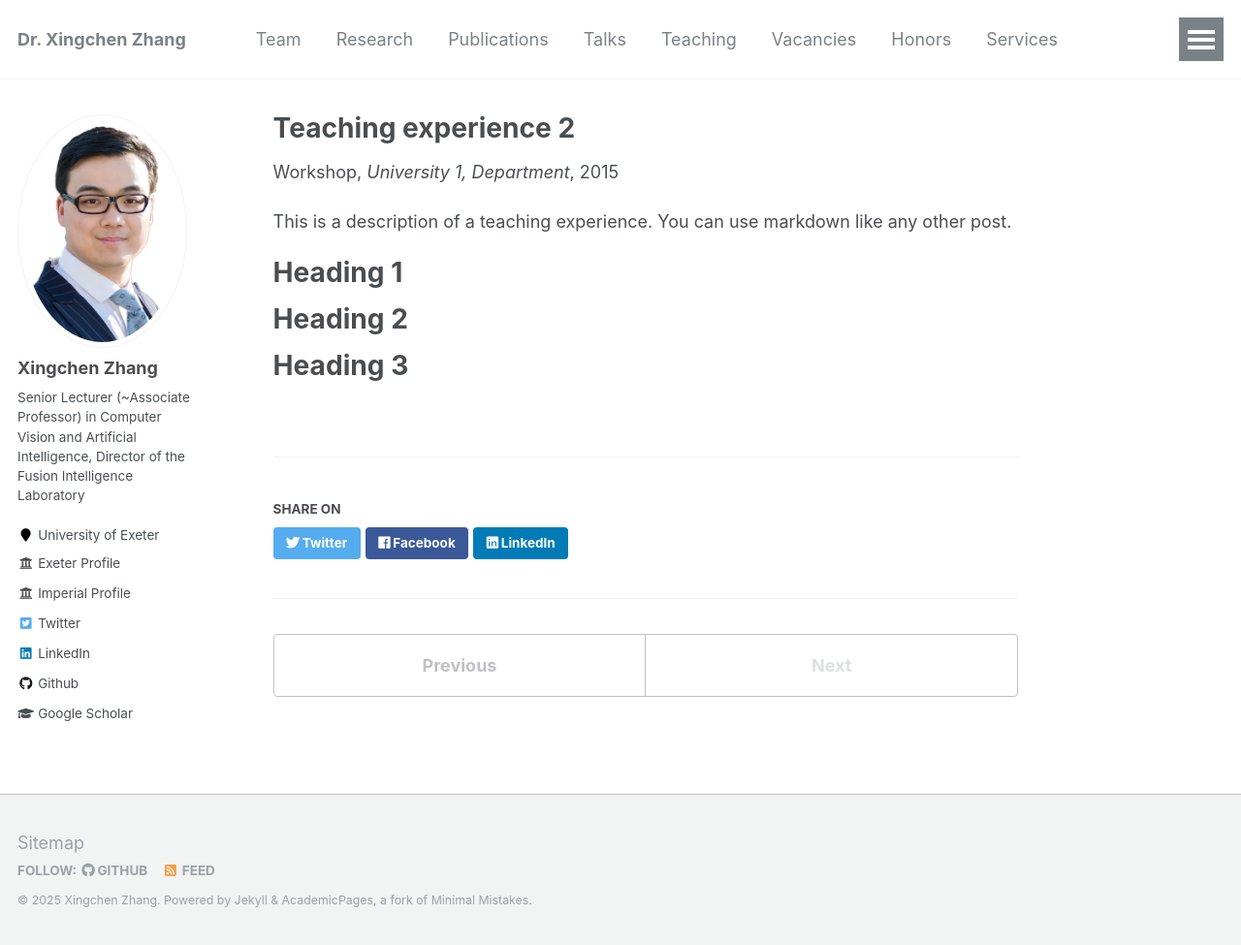
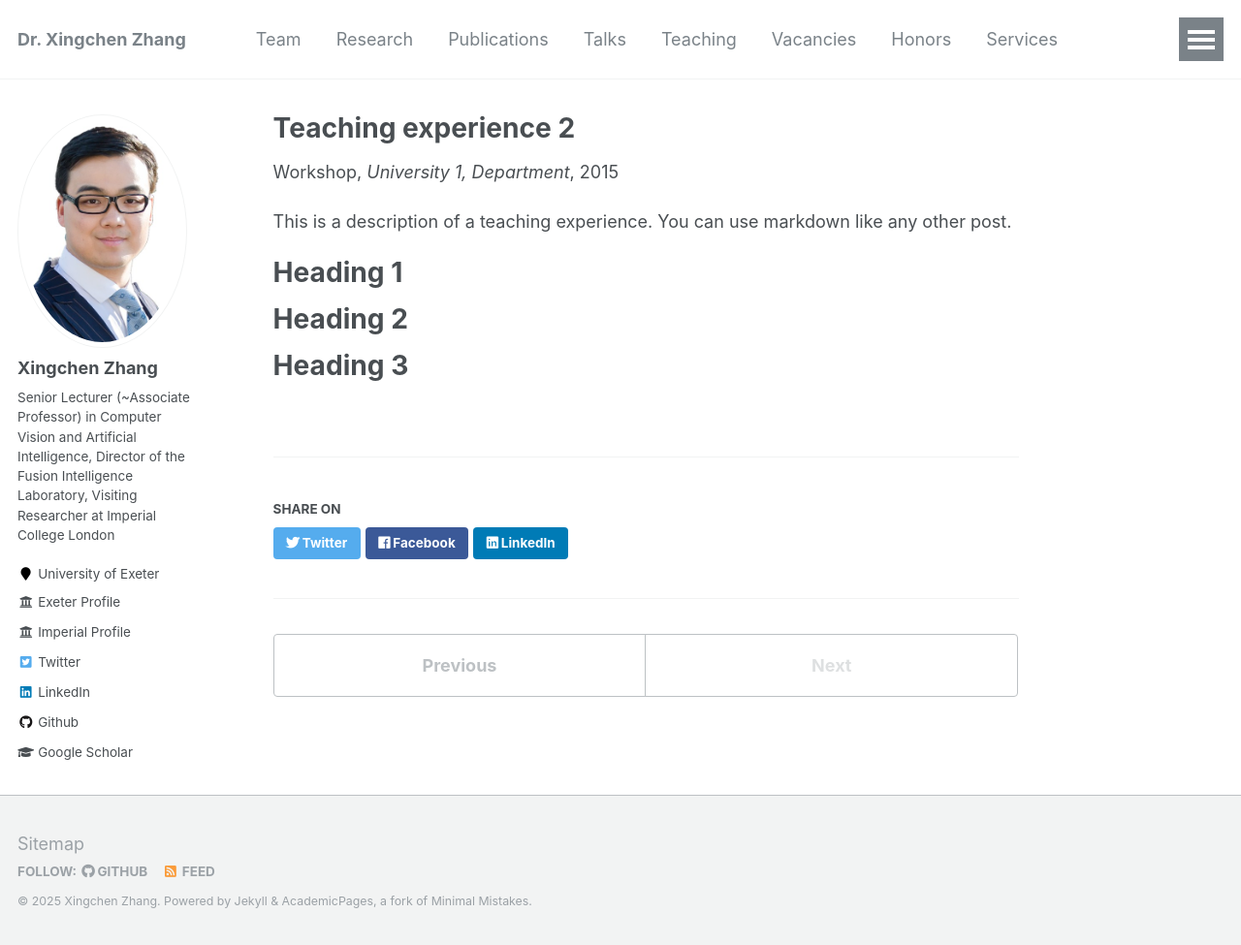
Before and after one commit to xingchenzhang/xingchenzhang.github.io, a Jekyll site: the page built from _teaching/2015-spring-teaching-2.md, in a window 1280 px wide and 975 px high. Shown: the whole window at 97% size. Built offline with Jekyll 4.4.1, drawn with Linux system fonts in a browser that asks for light colours.

Commit message:
update bio

```diff
--- a/_config.yml
+++ b/_config.yml
@@ -82,7 +82,7 @@ analytics:
 author:
   name             : "Xingchen Zhang"
   avatar           : "Xingchen Zhang.jpg"
-  bio              : "Senior Lecturer (~Associate Professor) in Computer Vision and Artificial Intelligence, Director of the Fusion Intelligence Laboratory"
+  bio              : "Senior Lecturer (~Associate Professor) in Computer Vision and Artificial Intelligence, Director of the Fusion Intelligence Laboratory, Visiting Researcher at Imperial College London"
   location         : "University of Exeter"
   exeter_website : "https://experts.exeter.ac.uk/43335-xingchen-zhang"
   imperial_website : "https://profiles.imperial.ac.uk/xingchen.zhang"
```
